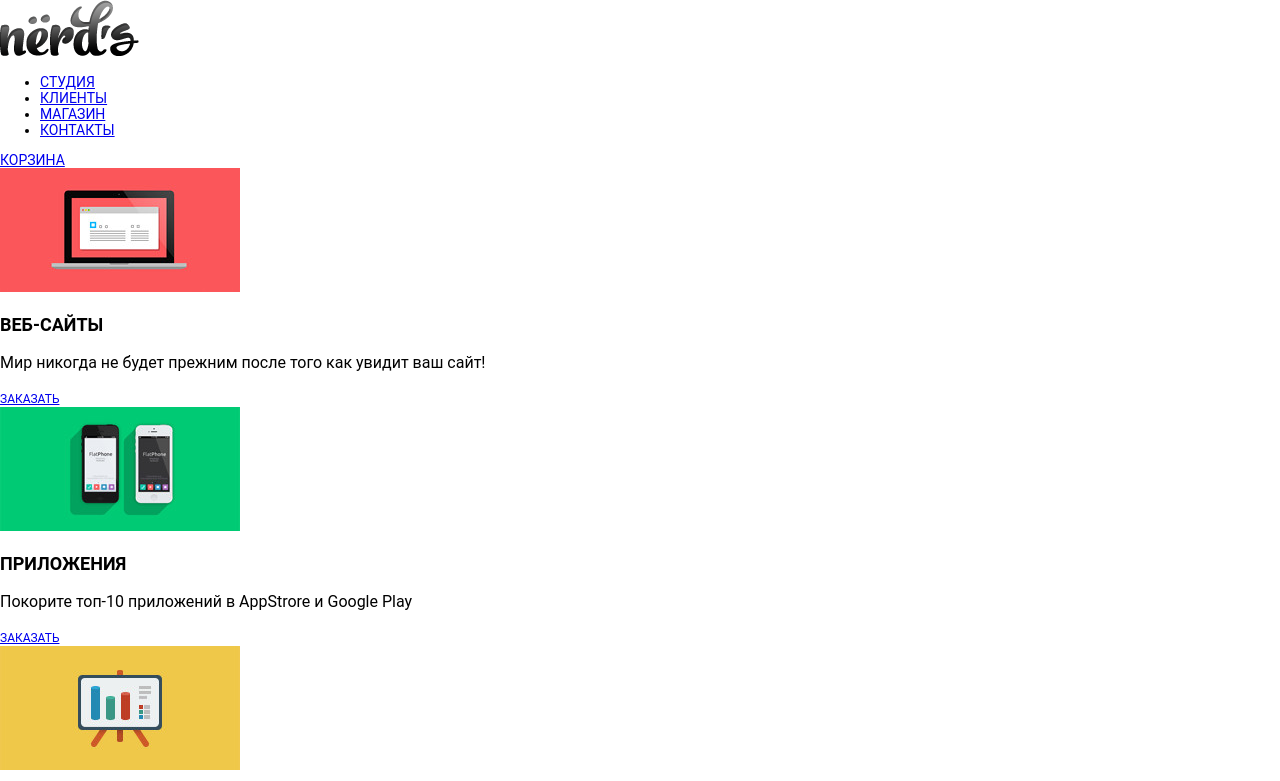
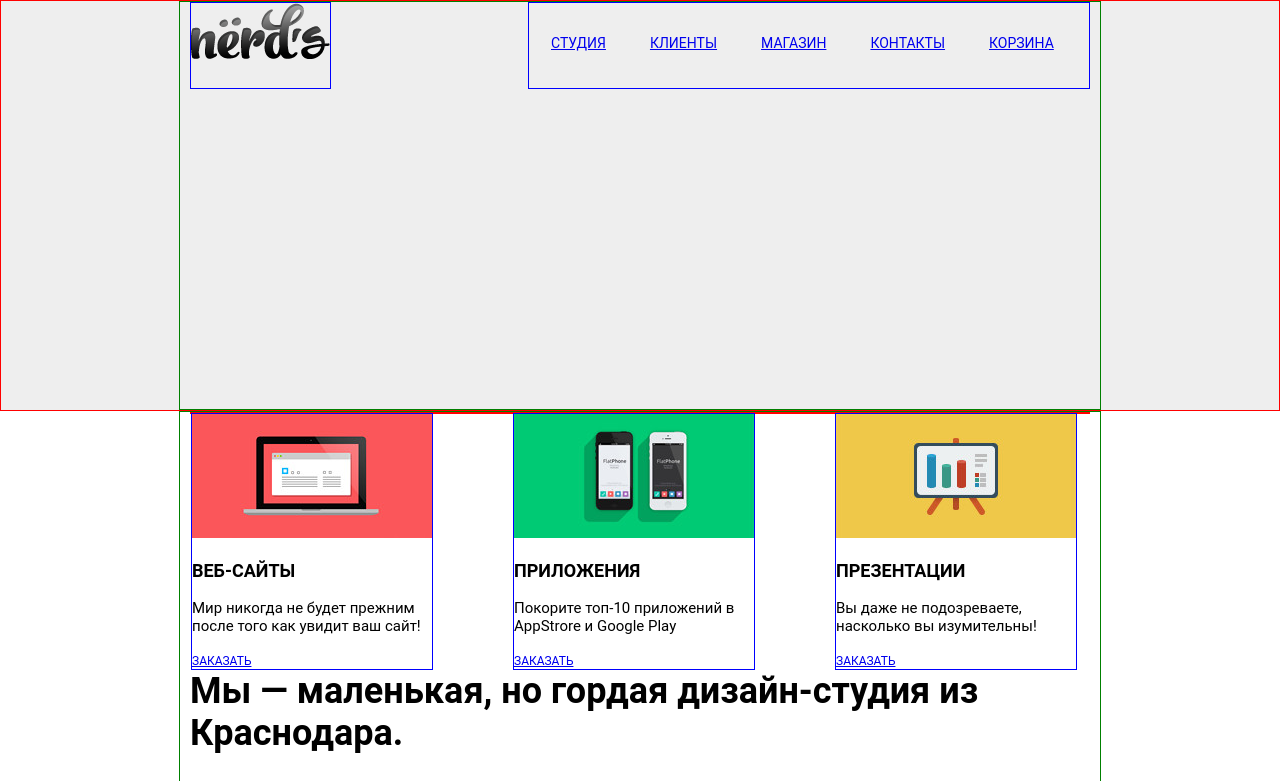
Before and after one commit to IanLeo/41420-nerds, a plain HTML site: page index.html in a window 1280 px wide. Shown: the top 781 px of the page. Drawn offline with Linux system fonts and the light colour scheme.

Commit message:
Начал сетки и все сломал, правлю

```diff
--- a/css/style.css
+++ b/css/style.css
@@ -3,10 +3,80 @@ body {
     font-size: 16px;
 }
 
-.main-navigation {
-    font-size: 14px;
-    text-transform: uppercase;
+.main-header {
+    background-color: #eee;
+    border: 1px solid red;
 }
+
+    .main-logo {
+        display: inline-block;
+        float: left;
+        min-height: 85px;
+        border: 1px solid blue;
+    }
+
+    .main-navigation {
+        display: inline-block;
+        float: right;
+        width: 560px;
+        min-height: 85px;
+        border: 1px solid blue;
+    }
+
+        .main-navigation ul {
+            list-style: none;
+            padding: 0;
+            margin: 0;
+            font-size: 0;
+        }
+
+            .main-navigation li {
+                display: inline-block;
+                vertical-align: top;
+                float: left;
+                margin: 32px 22px 0 22px;
+                font-size: 14px;
+                text-transform: uppercase;
+            }
+
+                .main-navigation li:last-child {
+                    margin-right: 0;
+                }
+
+    .promo-gallery {
+        clear: both;
+        min-height: 320px;
+    }
+
+.container {
+    width: 900px;
+    margin: 0 auto;
+    padding: 0 10px;
+    border: 1px solid green;
+}
+
+.promo-gallery {
+    min-height:
+}
+
+.products {
+    border: 1px solid red;
+}
+
+    .products-item {
+        float: left;
+        width: 240px;
+        margin-right: 80px;
+        border: 1px solid blue;
+    }
+
+    .products-item:last-child {
+        margin-right: 0;
+    }
+
+    .products-item p {
+        font-size: 15px;
+    }
 
 .medium-title {
     font-size: 18px;
@@ -16,6 +86,10 @@ body {
 .btn {
     font-size: 12px;
     text-transform: uppercase;
+}
+
+.index-content {
+    clear: both;
 }
 
 .btn-price {
--- a/index.html
+++ b/index.html
@@ -8,7 +8,7 @@
         <link href="css/style.css" type="text/css" rel="stylesheet">
     </head>
     <body>
-        <header class="main-container">
+        <header class="main-header">
             <div class="container">
                 <a class="main-logo" href="#">
                     <img src="img/nerds-logo.png" width="139" height="56">
@@ -27,17 +27,18 @@
                         <li>
                             <a href="#">Контакты</a>
                         </li>
+                        <li class="user-block">
+                           <a class="cart" href="#">Корзина</a>
+                        </li>
                     </ul>
-                    <div class="user-block">
-                        <a class="cart" href="#">Корзина</a>
-                    </div>
                 </nav>
-            </div>
-        </header>
-        <main class="container">
                 <section class="promo-gallery">
                 <!-- Здесь будет галерея -->
                 </section>
+            </div>
+        </header>
+        <main class="main-content">
+            <div class="container">
                 <div class="products">
                     <article class="products-item">
                         <div class="products-img">
@@ -107,6 +108,7 @@
                         </li>
                     </ul>
                 </div>
+            </div>
         </main>
         <section class="сontacts">
             <div class="container">
```
Also changed, not shown: catalog.html (+1 -1 lines). Lines whose indentation alone changed are shown as unchanged.
